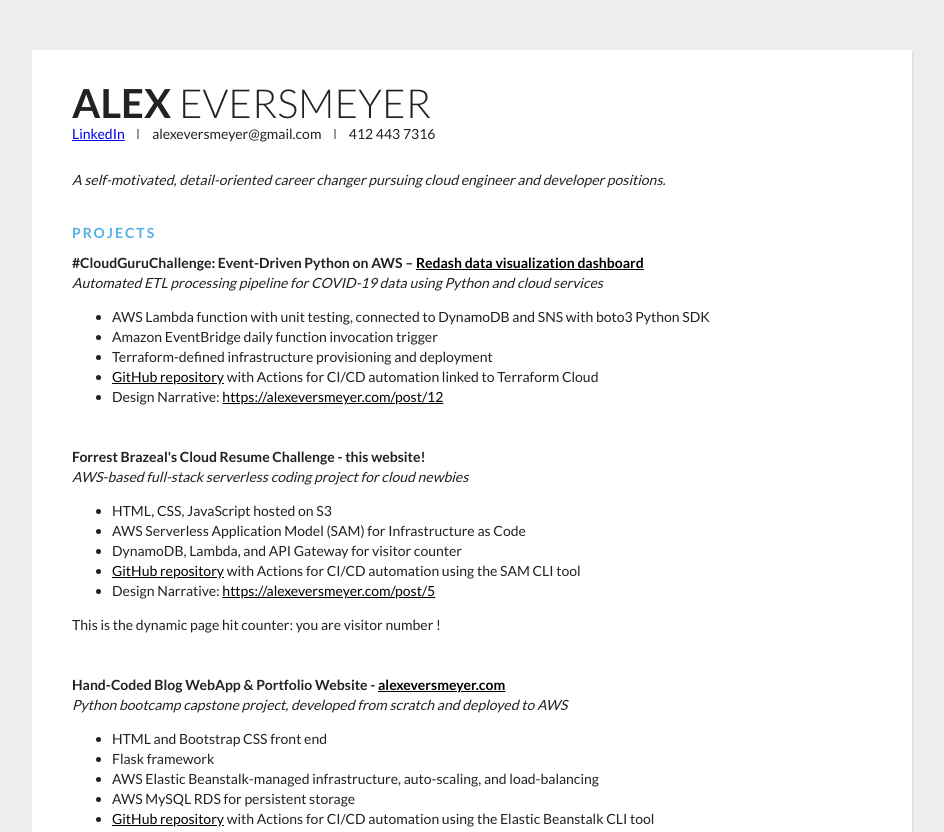
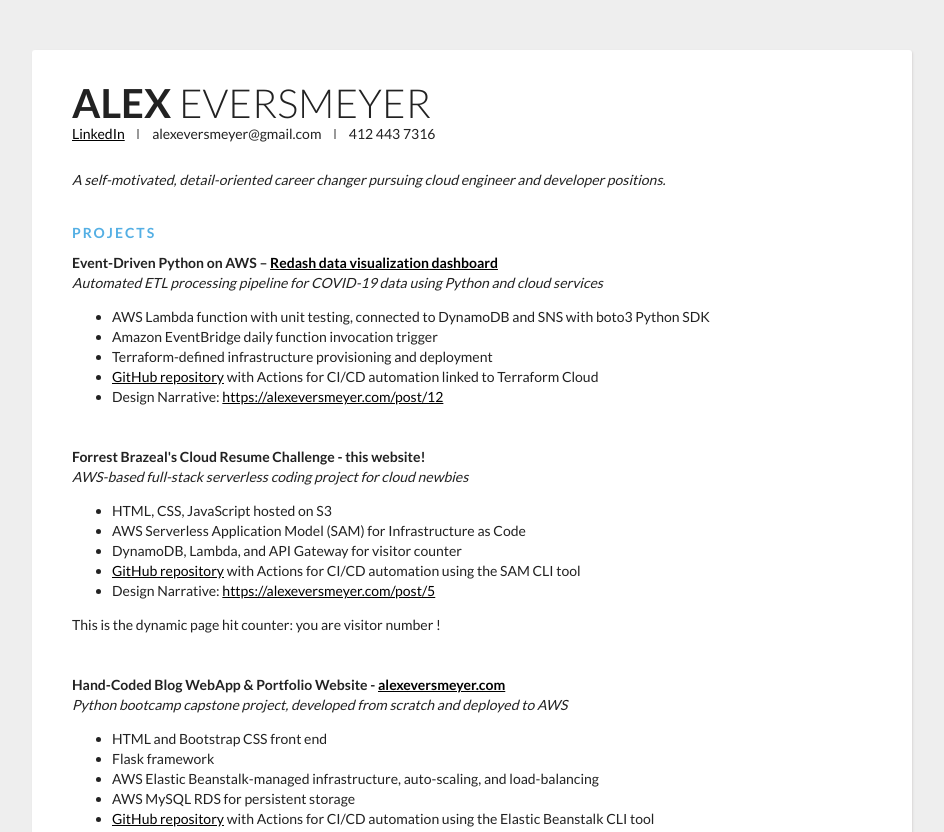
Before and after one commit to aeversme/resumestatic, a plain HTML site: page index.html in a window 1280 px wide. Shown: the top 832 px of the page, without its empty margins (168-1112 px from the left). Drawn offline with nearby package versions, Linux system fonts and the light colour scheme; no server answers.

Commit message:
minor style edits

```diff
--- a/index.html
+++ b/index.html
@@ -34,7 +34,7 @@
       <div class="section__title">Projects</div>
        <div class="section__list">
         <div class="section__list-item">
-          <div class="name">#CloudGuruChallenge: Event-Driven Python on AWS – <a href="http://ec2-54-197-44-253.compute-1.amazonaws.com/public/dashboards/je73Y3VVlNgkhhQzjEd0xo4wOI2rQwFINT4DhQh2?org_slug=default" target="_blank">Redash data visualization dashboard</a></div>
+          <div class="name">Event-Driven Python on AWS – <a href="http://ec2-54-197-44-253.compute-1.amazonaws.com/public/dashboards/je73Y3VVlNgkhhQzjEd0xo4wOI2rQwFINT4DhQh2?org_slug=default" target="_blank">Redash data visualization dashboard</a></div>
             <div class="tagline">Automated ETL processing pipeline for COVID-19 data using Python and cloud services</div>
             <div class="text">
                 <ul>
--- a/style.css
+++ b/style.css
@@ -122,7 +122,12 @@
 .details a:hover {
   color: #54AFE4;
 }
-
+.contact-info a {
+  color: #000;
+}
+.contact-info a:hover {
+  color: #54AFE4;
+}
 
 .tagline {
   font-style: italic;
```
